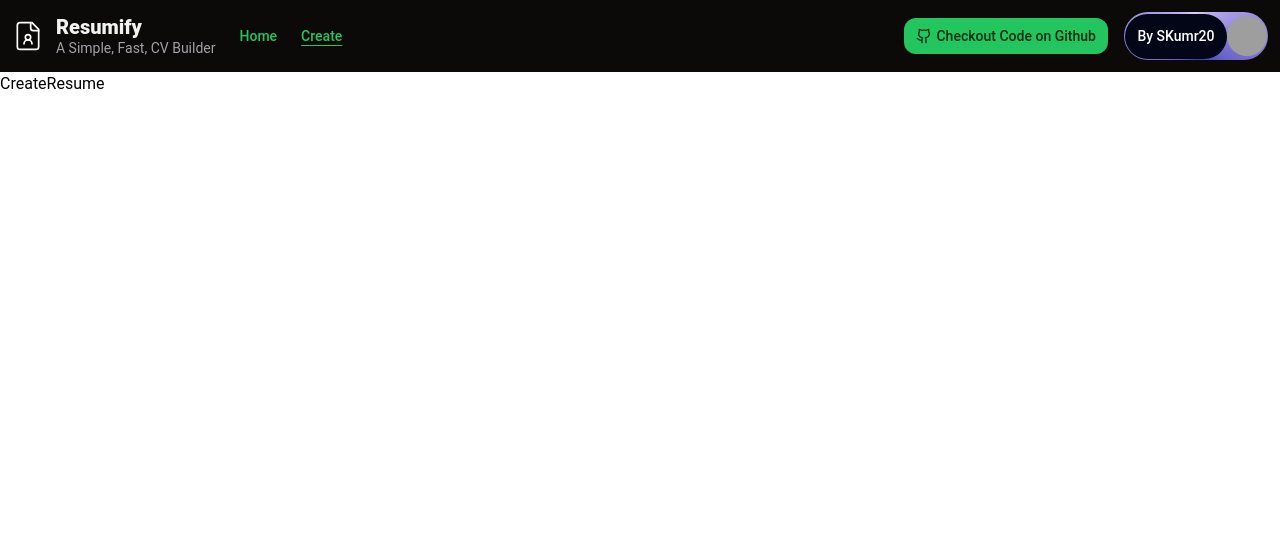
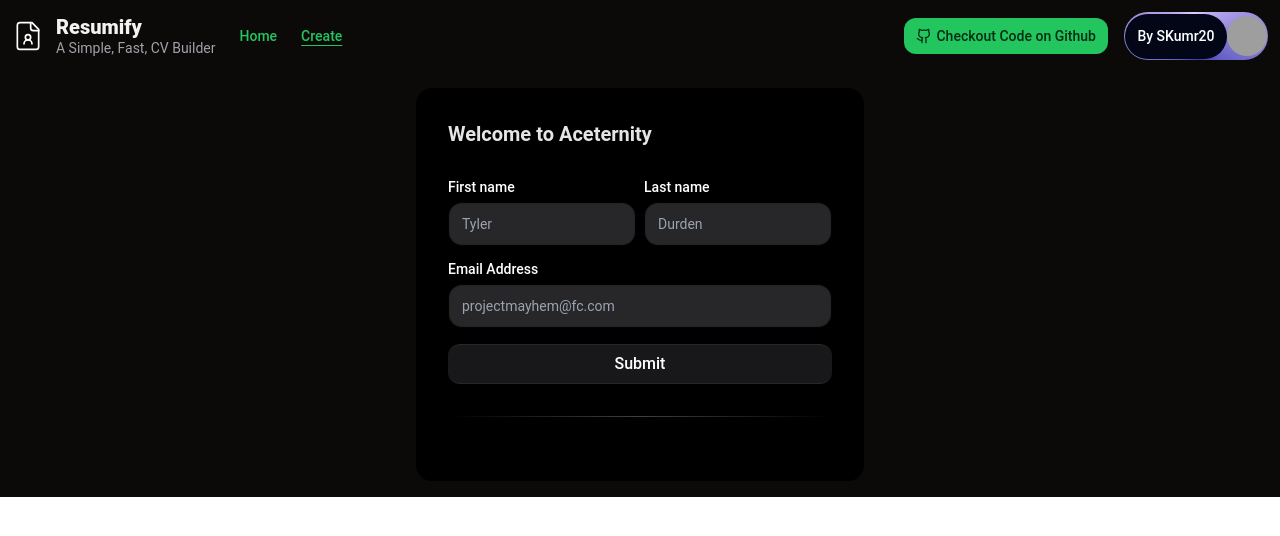
Before and after one commit to SKumr20/resume-builder, a React (Vite) app: page /createResume in a window 1280 px wide. Shown: the top 536 px of the page. Built offline with nearby package versions, Linux system fonts and the light colour scheme; grey boxes are pictures that could not be loaded.

Commit message:
Add routes Add form

```diff
--- a/package.json
+++ b/package.json
@@ -11,13 +11,15 @@
   },
   "dependencies": {
     "@radix-ui/react-avatar": "^1.1.2",
+    "@radix-ui/react-label": "^2.1.2",
     "@radix-ui/react-slot": "^1.1.1",
-    "@tabler/icons-react": "^3.29.0",
+    "@tabler/icons-react": "^3.30.0",
     "class-variance-authority": "^0.7.1",
     "clsx": "^2.1.1",
-    "framer-motion": "^12.0.1",
+    "framer-motion": "^12.4.1",
     "lucide-react": "^0.473.0",
     "mini-svg-data-uri": "^1.4.4",
+    "motion": "^12.4.1",
     "react": "^18.3.1",
     "react-dom": "^18.3.1",
     "react-router-dom": "^7.1.5",
--- a/src/components/Hero.jsx
+++ b/src/components/Hero.jsx
@@ -2,6 +2,7 @@
 import { motion } from "framer-motion";
 import { HeroHighlight, Highlight } from "../components/ui/hero-highlight";
 import { Button } from "@/components/ui/button";
+import { NavLink } from "react-router-dom";
 
 const Hero = () => {
   return (
@@ -33,7 +34,10 @@
         <button className="relative inline-flex items-center h-12 overflow-hidden rounded-full p-[1.5px] focus:outline-none focus:ring-2 focus:ring-slate-400 focus:ring-offset-2 focus:ring-offset-slate-50">
           <span className="absolute inset-[-1000%] animate-[spin_2s_linear_infinite] bg-[conic-gradient(from_90deg_at_50%_50%,#E2CBFF_0%,#393BB2_50%,#E2CBFF_100%)]" />
           <span className="inline-flex h-full w-full cursor-pointer items-center justify-center rounded-full bg-slate-950 px-3 py-1 text-sm font-medium text-white backdrop-blur-3xl">
-            Get Started
+            <NavLink to='/createResume'>
+              Get Started
+            </NavLink>
+
           </span>
         </button>
       </div>
--- /dev/null
+++ b/src/components/signup-form-demo.jsx
@@ -0,0 +1,67 @@
+"use client";
+import React from "react";
+import { Label } from "@/components/ui/label";
+import { Input } from "@/components/ui/input";
+import { cn } from "@/lib/utils";
+
+export default function SignupFormDemo() {
+  const handleSubmit = (e) => {
+    e.preventDefault();
+    console.log("Form submitted");
+  };
+  return (
+    (<div
+      className="max-w-md w-full mx-auto rounded-none md:rounded-2xl p-4 md:p-8 shadow-input bg-black">
+      <h2 className="font-bold text-xl text-neutral-200">
+        Welcome to Aceternity
+      </h2>
+      <form className="my-8" onSubmit={handleSubmit}>
+        <div
+          className="flex flex-col md:flex-row space-y-2 md:space-y-0 md:space-x-2 mb-4">
+          <LabelInputContainer>
+            <Label htmlFor="firstname">First name</Label>
+            <Input id="firstname" placeholder="Tyler" type="text" />
+          </LabelInputContainer>
+          <LabelInputContainer>
+            <Label htmlFor="lastname">Last name</Label>
+            <Input id="lastname" placeholder="Durden" type="text" />
+          </LabelInputContainer>
+        </div>
+        <LabelInputContainer className="mb-4">
+          <Label htmlFor="email">Email Address</Label>
+          <Input id="email" placeholder="projectmayhem@fc.com" type="email" />
+        </LabelInputContainer>
+
+        <button
+          className="bg-gradient-to-br relative group/btn from-zinc-900 to-zinc-900 block bg-zinc-800 w-full text-white rounded-xl h-10 font-medium shadow-[0px_1px_0px_0px_var(--zinc-800)_inset,0px_-1px_0px_0px_var(--zinc-800)_inset]"
+          type="submit">
+          Submit
+          <BottomGradient />
+        </button>
+
+        <div
+          className="bg-gradient-to-r from-transparent via-neutral-700 to-transparent my-8 h-[1px] w-full" />
+      </form>
+    </div>)
+  );
+}
+
+const BottomGradient = () => {
+  return (<>
+    <span
+      className="group-hover/btn:opacity-100 block transition duration-500 opacity-0 absolute h-px w-full -bottom-px inset-x-0 bg-gradient-to-r from-transparent via-cyan-500 to-transparent" />
+    <span
+      className="group-hover/btn:opacity-100 blur-sm block transition duration-500 opacity-0 absolute h-px w-1/2 mx-auto -bottom-px inset-x-10 bg-gradient-to-r from-transparent via-indigo-500 to-transparent" />
+  </>);
+};
+
+const LabelInputContainer = ({
+  children,
+  className
+}) => {
+  return (
+    (<div className={cn("flex flex-col space-y-2 w-full", className)}>
+      {children}
+    </div>)
+  );
+};
--- /dev/null
+++ b/src/components/ui/input.jsx
@@ -0,0 +1,57 @@
+"use client";;
+import * as React from "react";
+import { cn } from "@/lib/utils";
+import { useMotionTemplate, useMotionValue, motion } from "framer-motion";
+
+const Input = React.forwardRef(({ className, type, ...props }, ref) => {
+  const radius = 100; // change this to increase the rdaius of the hover effect
+  const [visible, setVisible] = React.useState(false);
+
+  let mouseX = useMotionValue(0);
+  let mouseY = useMotionValue(0);
+
+  function handleMouseMove({
+    currentTarget,
+    clientX,
+    clientY
+  }) {
+    let { left, top } = currentTarget.getBoundingClientRect();
+
+    mouseX.set(clientX - left);
+    mouseY.set(clientY - top);
+  }
+  return (
+    (<motion.div
+      style={{
+        background: useMotionTemplate`
+      radial-gradient(
+        ${visible ? radius + "px" : "0px"} circle at ${mouseX}px ${mouseY}px,
+        var(--blue-500),
+        transparent 80%
+      )
+    `,
+      }}
+      onMouseMove={handleMouseMove}
+      onMouseEnter={() => setVisible(true)}
+      onMouseLeave={() => setVisible(false)}
+      className="p-[2px] rounded-xl transition duration-300 group/input">
+      <input
+        type={type}
+        className={cn(
+          `flex h-10 w-full border-none bg-zinc-800 text-white shadow-input rounded-xl px-3 py-2 text-sm  file:border-0 file:bg-transparent
+        file:text-sm file:font-medium placeholder-text-neutral-600
+        focus-visible:outline-none focus-visible:ring-[2px] focus-visible:ring-neutral-600
+         disabled:cursor-not-allowed disabled:opacity-50
+         shadow-[0px_0px_1px_1px_var(--neutral-700)]
+         group-hover/input:shadow-none transition duration-400
+         `,
+          className
+        )}
+        ref={ref}
+        {...props} />
+    </motion.div>)
+  );
+});
+Input.displayName = "Input";
+
+export { Input };
--- /dev/null
+++ b/src/components/ui/label.jsx
@@ -0,0 +1,18 @@
+"use client";
+import * as React from "react";
+import * as LabelPrimitive from "@radix-ui/react-label";
+
+import { cn } from "@/lib/utils";
+
+const Label = React.forwardRef(({ className, ...props }, ref) => (
+  <LabelPrimitive.Root
+    ref={ref}
+    className={cn(
+      "text-sm font-medium text-white leading-none peer-disabled:cursor-not-allowed peer-disabled:opacity-70",
+      className
+    )}
+    {...props} />
+));
+Label.displayName = LabelPrimitive.Root.displayName;
+
+export { Label };
--- a/src/pages/CreateResume.jsx
+++ b/src/pages/CreateResume.jsx
@@ -1,9 +1,13 @@
-import React from 'react'
+import SignupFormDemo from "@/components/signup-form-demo";
 
 const CreateResume = () => {
   return (
-    <div>CreateResume</div>
+    <>
+      <div className='flex flex-col p-4 bg-background max-h-full'>
+        <SignupFormDemo />
+      </div>
+    </>
   )
 }
 
-export default CreateResume
+export default CreateResume;
--- a/tailwind.config.js
+++ b/tailwind.config.js
@@ -56,6 +56,9 @@
           "4": "hsl(var(--chart-4))",
           "5": "hsl(var(--chart-5))",
         },
+        boxShadow: {
+          input: `0px 2px 3px -1px rgba(0,0,0,0.1), 0px 1px 0px 0px rgba(25,28,33,0.02), 0px 0px 0px 1px rgba(25,28,33,0.08)`,
+        },
       },
     },
   },
```
Also changed, not shown: 1 other file (tests, documents, lock files or other folders).
